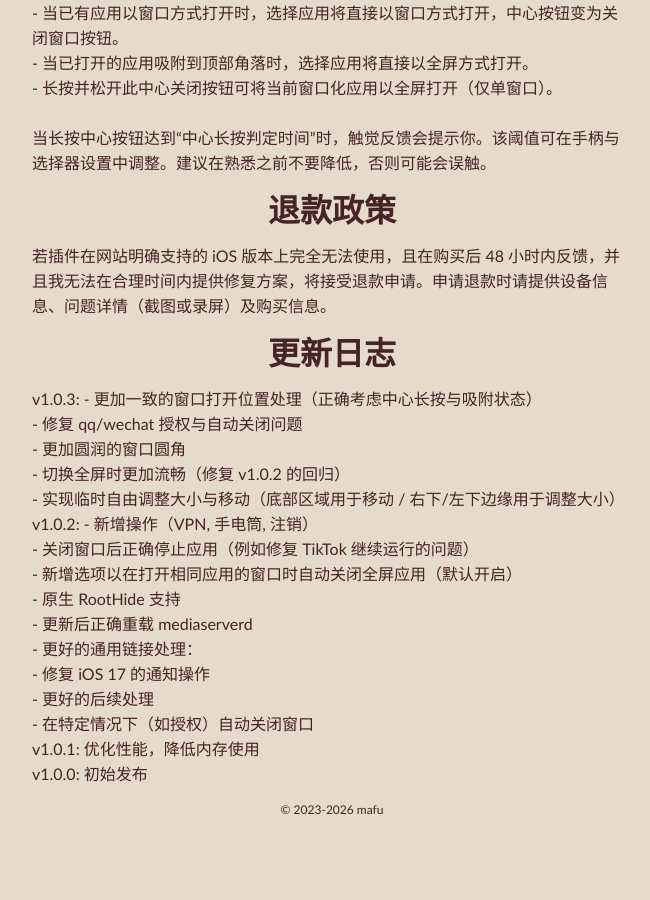
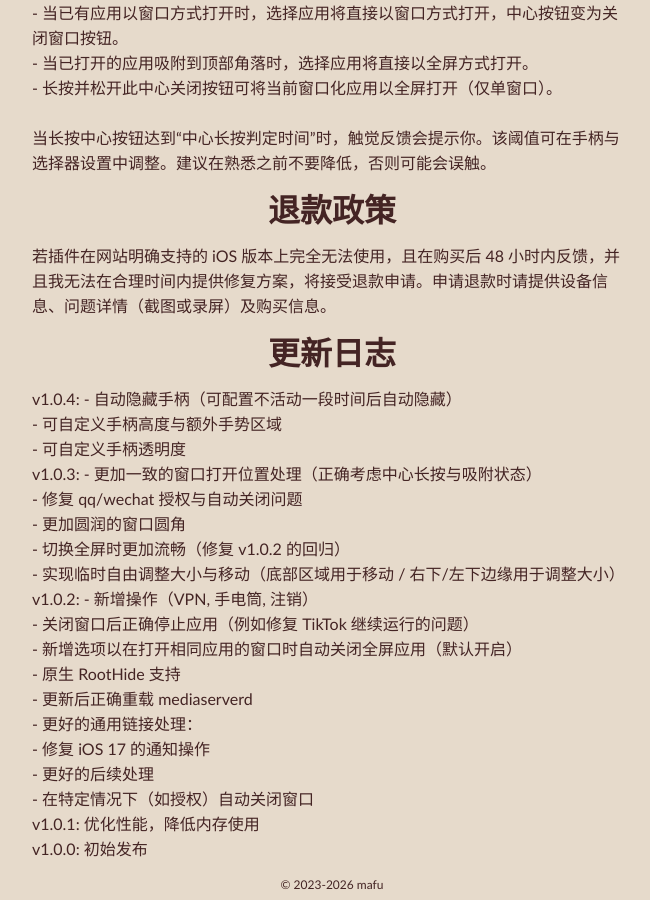
Before and after one commit to m4fn3/repo, a Jekyll site: the page web/Myrtle_zh_hans.html, which Jekyll copies as it is, in a window 1280 px wide and 900 px high, scrolled down 2890 px. Shown: the whole window, without its empty margins (308-958 px from the left). Built offline with Jekyll 4.4.1, drawn with Linux system fonts in a browser that asks for light colours; nearby versions of some CDN libraries; before the commit the page ends 3715 px from its top, so only the background shows below that.

```diff
--- a/web/Myrtle.html
+++ b/web/Myrtle.html
@@ -158,6 +158,9 @@
             </p>
             <h1>Changelogs</h1>
             <p>
+                v1.0.4: - Auto-hide the handle after specific period of inactivity <br>
+                - Customizable height and additional gesture area <br>
+                - Customizable handle transparency <br>
                 v1.0.3: - more consistent handling of where window open (peroperly take center-hold into consideration when snapped & using app launcher) <br>
                 - fixed authorization and auto-close for qq/wechat <br>
                 - more rounded corner <br>
--- a/web/Myrtle_zh_hans.html
+++ b/web/Myrtle_zh_hans.html
@@ -161,6 +161,9 @@
 			</p>
 			<h1>更新日志</h1>
 			<p>
+				v1.0.4: - 自动隐藏手柄（可配置不活动一段时间后自动隐藏）<br>
+				- 可自定义手柄高度与额外手势区域<br>
+				- 可自定义手柄透明度<br>
 				v1.0.3: - 更加一致的窗口打开位置处理（正确考虑中心长按与吸附状态）<br>
 				- 修复 qq/wechat 授权与自动关闭问题<br>
 				- 更加圆润的窗口圆角<br>
```
Also changed, not shown: 3 other files.
